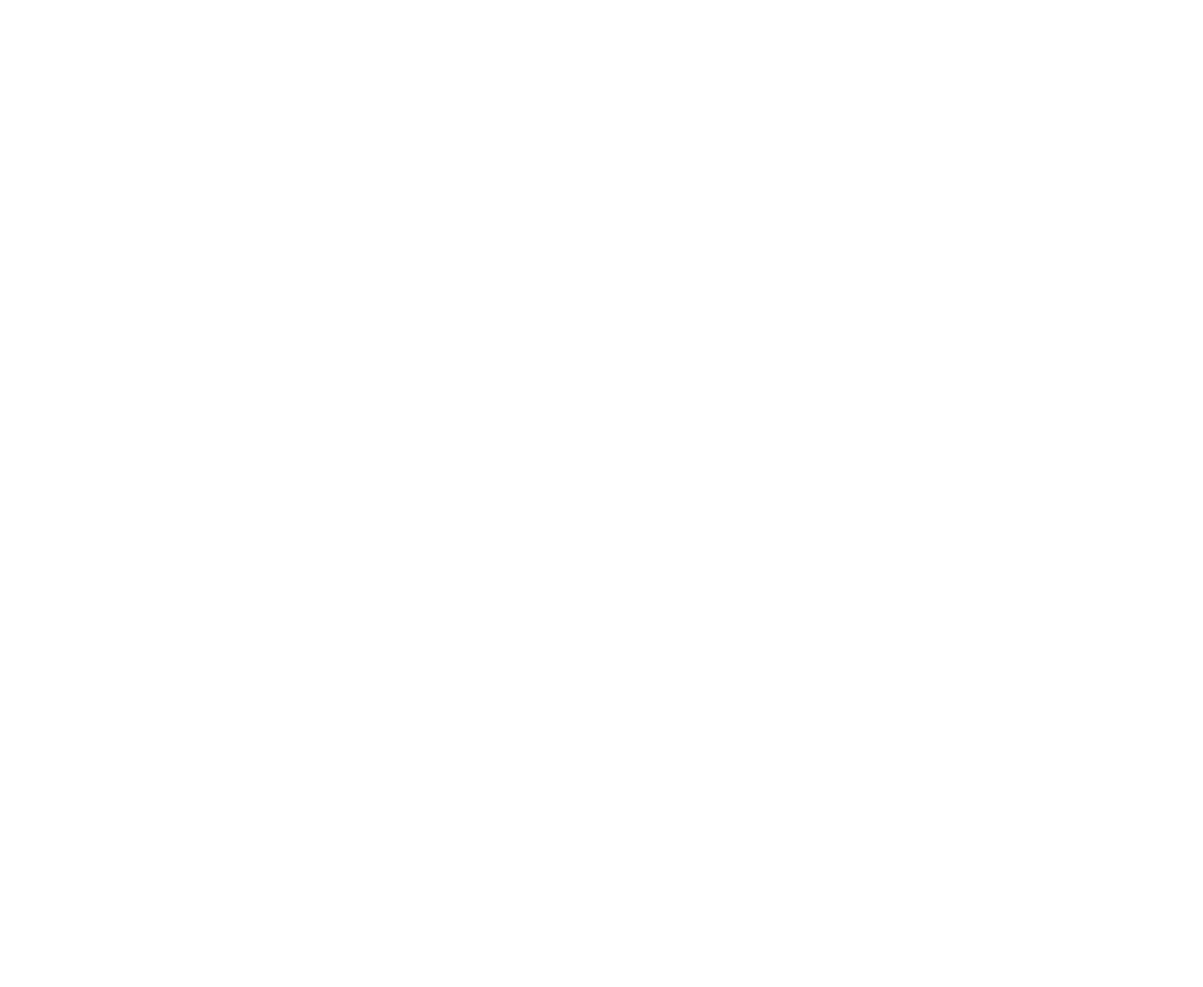
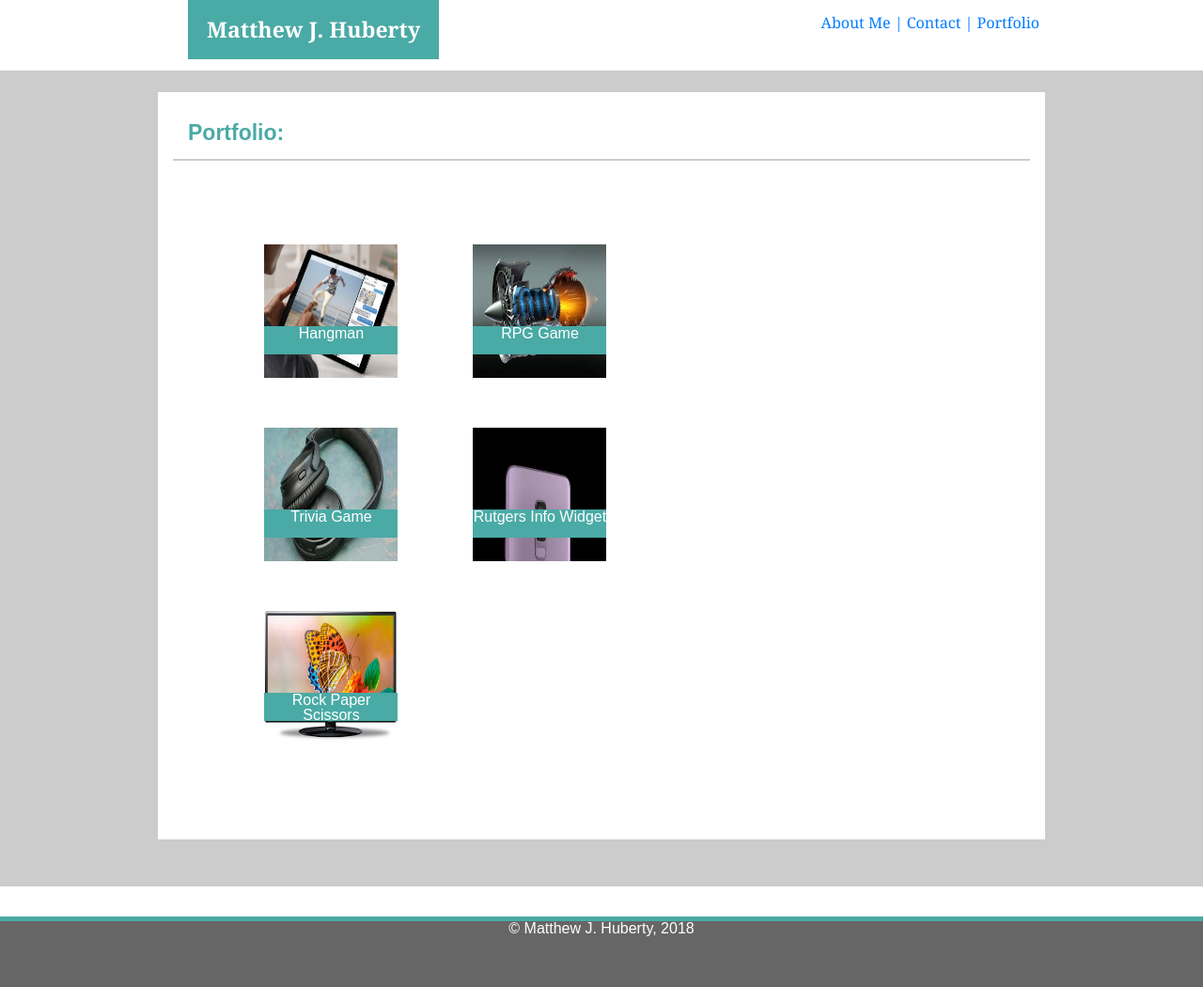
Before and after one commit to matthuberty/Basic-portfolio, a plain HTML site: page portfolio.html in a window 1280 px wide. Shown: the whole page at 94% size. Before the commit the page ends 800 px from the top, so only its background shows below. Drawn offline with nearby package versions, Linux system fonts and the light colour scheme.

Commit message:
Added my homework

```diff
--- /dev/null
+++ b/assets/css/reset.css
@@ -0,0 +1,48 @@
+/* http://meyerweb.com/eric/tools/css/reset/
+   v2.0 | 20110126
+   License: none (public domain)
+*/
+
+html, body, div, span, applet, object, iframe,
+h1, h2, h3, h4, h5, h6, p, blockquote, pre,
+a, abbr, acronym, address, big, cite, code,
+del, dfn, em, img, ins, kbd, q, s, samp,
+small, strike, strong, sub, sup, tt, var,
+b, u, i, center,
+dl, dt, dd, ol, ul, li,
+fieldset, form, label, legend,
+table, caption, tbody, tfoot, thead, tr, th, td,
+article, aside, canvas, details, embed,
+figure, figcaption, footer, header, hgroup,
+menu, nav, output, ruby, section, summary,
+time, mark, audio, video {
+	margin: 0;
+	padding: 0;
+	border: 0;
+	font-size: 100%;
+	font: inherit;
+	vertical-align: baseline;
+}
+/* HTML5 display-role reset for older browsers */
+article, aside, details, figcaption, figure,
+footer, header, hgroup, menu, nav, section {
+	display: block;
+}
+body {
+	line-height: 1;
+}
+ol, ul {
+	list-style: none;
+}
+blockquote, q {
+	quotes: none;
+}
+blockquote:before, blockquote:after,
+q:before, q:after {
+	content: '';
+	content: none;
+}
+table {
+	border-collapse: collapse;
+	border-spacing: 0;
+}
--- /dev/null
+++ b/assets/css/style.css
@@ -0,0 +1,140 @@
+/* html {
+  background: url(../images/sac_skyline.jpg) no-repeat center center fixed;
+  -webkit-background-size: cover;
+  -moz-background-size: cover;
+  -o-background-size: cover;
+  background-size: cover;
+} */
+
+body{
+  background-color: #ffffff;
+  border-color: #dddddd;
+  color: #777777;
+  font-family: 'Arial', 'Helvetica Neue', Helvetica, sans-serif;
+  width: '960px';
+  /*margin: 0 auto;*/
+}
+
+header{
+  width: 100%;
+  background-color:  #ffffff;
+  border-color:#cccccc;
+  border-bottom: 5px;
+  border-left-width: 0px;
+  border-right-width: 0px;
+  border-style: solid;
+  border-bottom-color: #cccccc;
+  border-style: solid;
+  font-family: 'Georgia', 'Times New Roman', Times, serif, serif;
+  /*margin: 0 auto;*/
+  height: 80px;
+  position: fixed;
+
+}
+
+section {
+  background-color: #ffffff;
+  padding: 16px;
+}
+
+#info{
+  background-color: #ffffff;
+  padding: 0px;
+  border-color: #cecccc;
+  border-width: 5px;
+  border-style: solid;
+
+}
+
+#leftheader {
+    float: left;
+    background-color: #4aaaa5;
+    color: #ffffff;
+    padding: 20px;
+    position: relative;
+    left: 200px;
+    font-weight: bold;
+    font-size: 23px;
+}
+
+table{
+    display: table;
+    border-collapse: separate;
+    border-spacing: 50px;
+    border-color: gray;
+}
+
+.container{
+  position: relative;
+  text-align: center;
+}
+
+.bottom{
+  position: absolute;
+  top: 60%;
+  bottom: 19%;
+  left: 9%;
+  background-color: #4aaaa5;
+  color: #ffffff;
+  width: 142px;
+}
+
+#rightheader {
+  float: right;
+  background-color: #ffffff;
+  color: #777777;
+  width:  33%;
+  height:  40px;
+}
+
+#top{
+  float: left;
+  color: #4aaaa5;
+  font-size: 23px;
+  font-weight: bold;
+  border-bottom-style: solid;
+  border-bottom-width: 2px;
+  border-bottom-color: #cccccc;
+  width: 100%
+}
+
+#left {
+  float: left;
+  background-color: #ffffff;
+  color: #ffffff;
+  /* width: 10%; */
+  /* height: 40px; */
+  /* padding: 20px; */
+  /* margin-left: 200px; */
+  /*position: relative;*/
+  padding: 0;
+  /* left: 167px; */
+}
+
+#right {
+  float: left;
+  background-color: #ffffff;
+  color: #000000;
+  width: 70%;
+}
+
+/* Pseudocode -- Clears the float */
+.clearfix::after {
+  content:"";
+  display: block;
+  clear: both;
+}
+
+footer{
+  width: 100%;
+  height: 75px;
+  background-color: #666666;
+  border-right-width: 0px;
+  border-left-width: 0px;
+  border-top: 5px;
+  border-style: solid;
+  border-top-color: #4aaaa5;
+  text-align: center;
+  vertical-align: text-top;
+  color: white;
+}
--- a/contact.html
+++ b/contact.html
@@ -0,0 +1,54 @@
+<!DOCTYPE HTML>
+<HTML>
+    <HEAD>
+        <TITLE>
+            Contact Matt Huberty Webpage...
+        </TITLE>
+        <link rel="stylesheet" href="https://stackpath.bootstrapcdn.com/bootstrap/4.1.1/css/bootstrap.min.css" integrity="sha384-WskhaSGFgHYWDcbwN70/dfYBj47jz9qbsMId/iRN3ewGhXQFZCSftd1LZCfmhktB" crossorigin="anonymous">
+        <!--This reset CSS stylesheet will reset any pre-loaded CSS that the individual browser wants to interject onto your page.-->
+        <link rel="stylesheet" type="text/css" href="assets/css/reset.css">
+        <link rel="stylesheet" type="text/css" href="assets/css/style.css">
+    </HEAD>
+    <BODY>
+        <header>
+            <section id = "leftheader">
+                Matthew J. Huberty
+            </section>
+            <section id = "rightheader">
+                <a href="index.html">About Me |</a>
+                <a href="contact.html">      Contact |</a>
+                <a href="portfolio.html">       Portfolio</a>
+            </section>
+        </header>
+        <br><br><br>
+        <div style="background: #cccccc; padding: 50px;">
+            <div style="position:  relative; left: 10%; width: 80%;">
+                <section class="clearfix">
+                    <section id="top">
+                        Contact:
+                    </section>
+                    <br><br><br><br>
+                    <section class = "clearfix">
+                        <section id = "right">
+                            <form>
+                                Name:<br>
+                                <input type = "text" name = "Full_Name"><br><br>
+                                Email address:<br>
+                                <input type = "text" name = "Email_Address"><br><br>
+                                Message:<br>
+                                <textarea rows = "12" cols = "55"></textarea><br><br>
+                                <input type = "Submit" value = "Submit"><br>
+                            </form>
+                            <br>
+                        </section>
+                    </section>
+                </section>
+            </div>
+        </div>
+        <section class = "clearfix">
+        </section>
+        <footer>
+            &copy;  Matthew J. Huberty, 2018
+        </footer>
+    </BODY>
+</HTML>
--- a/portfolio.html
+++ b/portfolio.html
@@ -0,0 +1,92 @@
+<!DOCTYPE HTML>
+<HTML>
+    <HEAD>
+        <TITLE>
+            Contact Matt Huberty Webpage...
+        </TITLE>
+        <link rel="stylesheet" href="https://stackpath.bootstrapcdn.com/bootstrap/4.1.1/css/bootstrap.min.css" integrity="sha384-WskhaSGFgHYWDcbwN70/dfYBj47jz9qbsMId/iRN3ewGhXQFZCSftd1LZCfmhktB" crossorigin="anonymous">
+        <!--This reset CSS stylesheet will reset any pre-loaded CSS that the individual browser wants to interject onto your page.-->
+        <link rel="stylesheet" type="text/css" href="assets/css/reset.css">
+        <link rel="stylesheet" type="text/css" href="assets/css/style.css">
+    </HEAD>
+    <BODY>
+        <header>
+            <section id = "leftheader">
+                Matthew J. Huberty
+            </section>
+            <section id = "rightheader">
+                <a href="index.html">About Me |</a>
+                <a href="contact.html">      Contact |</a>
+                <a href="portfolio.html">       Portfolio</a>
+            </section>
+        </header>
+        <br><br><br>
+        <div style="background: #cccccc; padding: 50px;">
+            <div style="position:  relative; left: 10%; width: 80%;">
+                <section class="clearfix">
+                    <section id="top">
+                        Portfolio:
+                    </section>
+                    <br><br><br><br>
+                    <section class = "clearfix">
+                        <section id = "right">
+                            <table>
+                                <tr>
+                                    <td>
+                                        <div class = "container">
+                                            <img src = "assets/images/ipad.jpg" alt = "iPad" height = "142" width = "142">
+                                            <div class = "bottom">
+                                                Hangman
+                                            </div>
+                                        </div>
+                                    </td>
+                                    <td>
+                                        <div class = "container">
+                                            <img src = "assets/images/jet_engine.jpg" alt = "Jet Engine" height = "142" width = "142">
+                                                <div class = "bottom">
+                                                    RPG Game
+                                                </div>
+                                        </div>
+                                    </td>
+                                </tr>
+                                <tr>
+                                    <td>
+                                        <div class = "container">
+                                            <img src = "assets/images/headphones.jpg" alt = "Headphones" height = "142" width = "142">
+                                                <div class = "bottom">
+                                                    Trivia Game
+                                                </div>
+                                        </div>
+                                    </td>
+                                    <td>
+                                        <div class = "container">
+                                            <img src = "assets/images/cell_phone.jpg" alt = "Cell_Phone" height = "142" width = "142">
+                                                <div class = "bottom">
+                                                    Rutgers Info Widget
+                                                </div>
+                                        </div>
+                                    </td>
+                                </tr>
+                                <tr>
+                                    <td>
+                                        <div class = "container">
+                                            <img src = "assets/images/led_tv.jpg" alt = "LED_TV" height = "142" width = "142">
+                                                <div class = "bottom">
+                                                    Rock Paper Scissors
+                                                </div>
+                                        </div>
+                                    </td>
+                                </tr>
+                            </table>
+                        </section>
+                    </section>
+                </section>
+            </div>
+        </div>
+        <section class = "clearfix">
+        </section>
+        <footer>
+            &copy;  Matthew J. Huberty, 2018
+        </footer>
+    </BODY>
+</HTML>
```
Also changed, not shown: index.html (+81 -104 lines), assets/images/cell_phone.jpg (added), assets/images/headphones.jpg (added), assets/images/ipad.jpg (added), assets/images/jet_engine.jpg (added), assets/images/led_tv.jpg (added), assets/images/matt_headshot.jpg (added), assets/images/sac_skyline.jpg (added).
